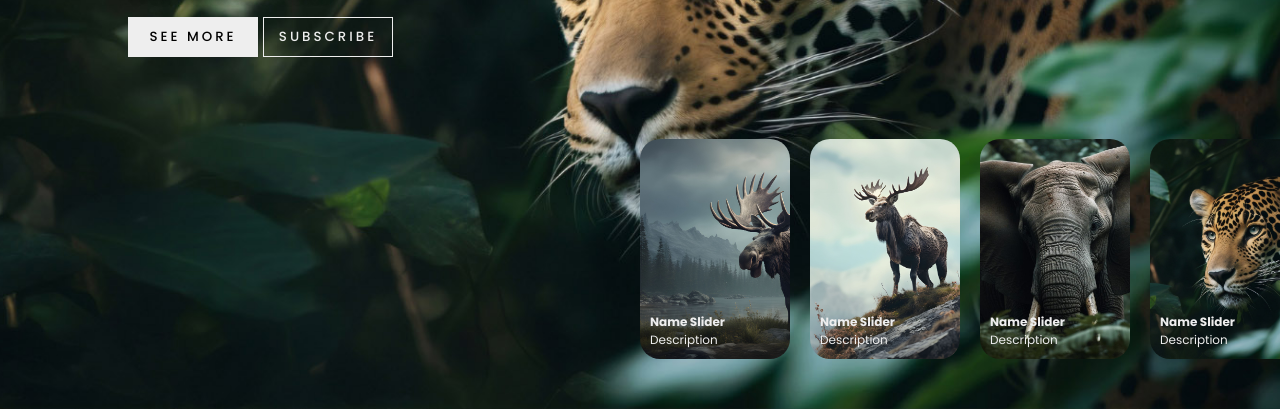
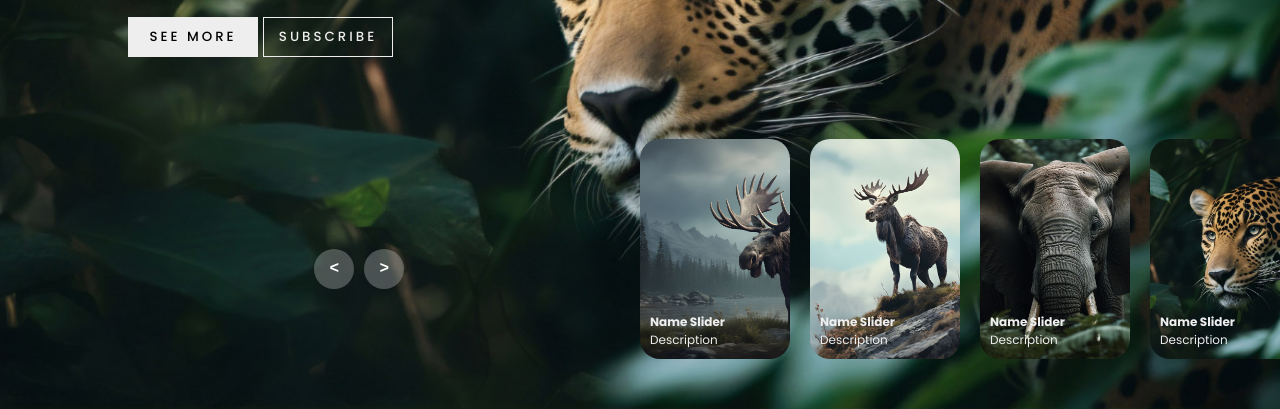
Before and after one commit to anxnyaaa/Magic-Slider, a plain HTML site: page index.html in a window 1280 px wide. Shown: the part 391-800 px from the top of the page. Drawn offline with Linux system fonts and the light colour scheme.

Commit message:
arrow buttons made

```diff
--- a/index.html
+++ b/index.html
@@ -114,6 +114,12 @@
         </div>
     </div>
 
+    <!--- arrows --->
+    <div class="arrows">
+        <button id="prev"><</button>
+        <button id="next">></button>
+    </div>
+
 </body>
 <script src="app.js"></script>
 
--- a/style.css
+++ b/style.css
@@ -117,3 +117,31 @@ header a {
 .thumbnail .item .content .title {
     font-weight: bold;
 }
+
+/* arrows */
+.arrows {
+    position: absolute;
+    top: 80%;
+    right: 52%;
+    width: 300px;
+    max-width: 30%;
+    display: flex;
+    gap: 10px;
+    align-items: center;
+}
+.arrows button {
+    width: 40px;
+    height: 40px;
+    border-radius: 50%;
+    background-color: #eee4;
+    border: none;
+    font-family: monospace;
+    color: #fff;
+    font-weight: bold;
+    font-size: large;
+    transition: 5s;
+}
+.arrows button:hover {
+    background-color: #eee;
+    color: #555;
+}
```
